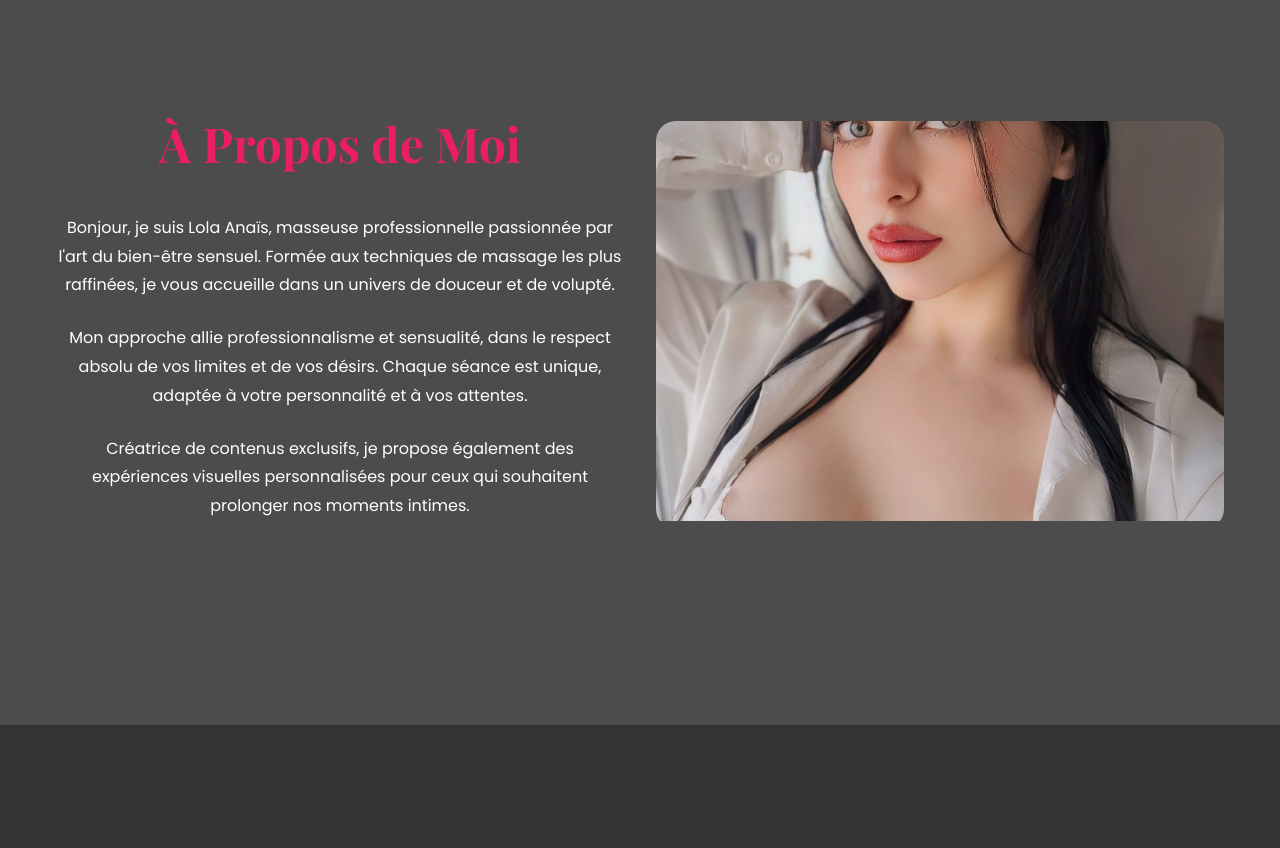
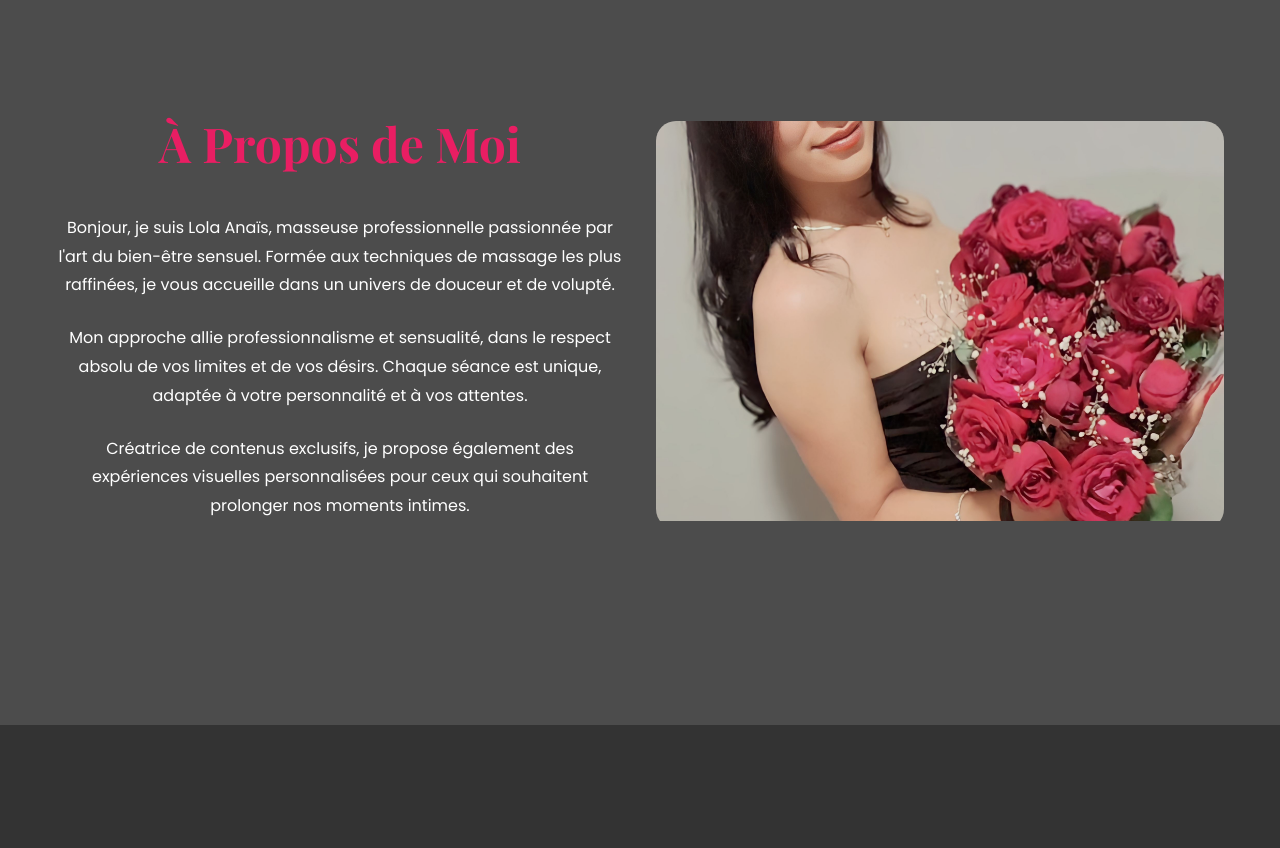
Before and after one commit to Judi06/nyx-massage, a plain HTML site: page index.html in a window 1280 px wide. Shown: the part 2700-3548 px from the top of the page. Drawn offline with nearby package versions, Linux system fonts and the light colour scheme.

Commit message:
Update index.html

```diff
--- a/index.html
+++ b/index.html
@@ -212,7 +212,7 @@
                     </div>
                     <div class="about-image">
                         <!-- Image chargée avec data-src pour améliorer les performances -->
-                        <img data-src="assets/images/about.jpg" alt="Lola Anaïs">
+                        <img data-src="assets/images/about2.jpg" alt="Lola Anaïs">
                     </div>
                 </div>
             </div>
```
